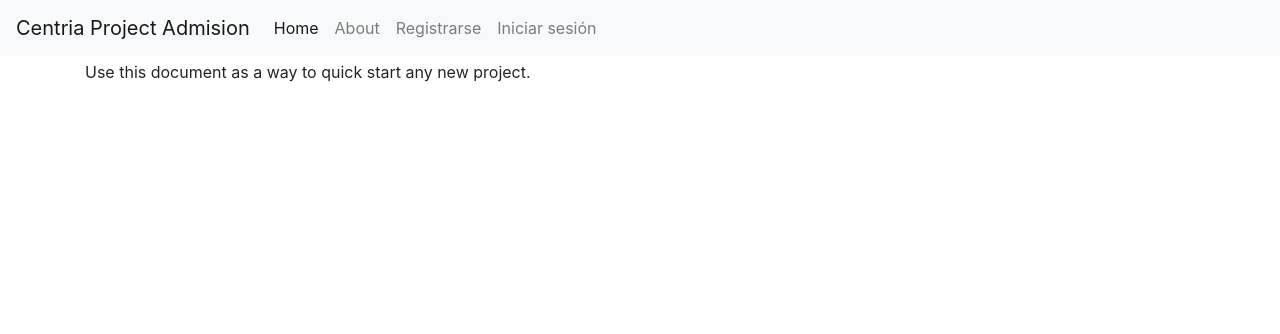
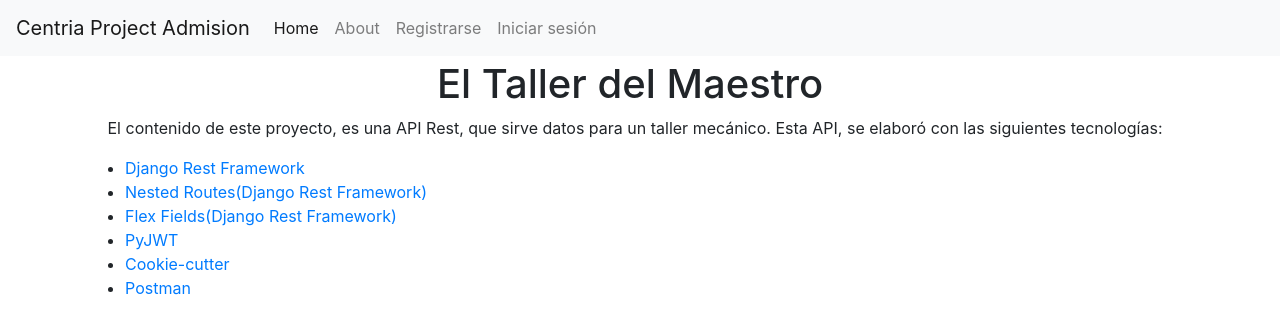
Before and after one commit to Mr-EduarDev/Centria-Project-Admision, a Django app: page /about/ in a window 1280 px wide. Shown: the top 334 px of the page. Run offline with Django 3.2, Linux system fonts and the light colour scheme; some libraries are stand-ins or nearby versions.

```diff
--- a/centria_project_admision/static/css/project.css
+++ b/centria_project_admision/static/css/project.css
@@ -1,5 +1,4 @@
 /* These styles are generated from project.scss. */
-
 .alert-debug {
   color: black;
   background-color: white;
--- a/centria_project_admision/templates/base.html
+++ b/centria_project_admision/templates/base.html
@@ -83,7 +83,32 @@
       {% endif %}
 
       {% block content %}
-        <p>Use this document as a way to quick start any new project.</p>
+
+      <h1>&nbsp;&nbsp;&nbsp;&nbsp;&nbsp;&nbsp;&nbsp;&nbsp;&nbsp;&nbsp;&nbsp;&nbsp;&nbsp;&nbsp;&nbsp;&nbsp;&nbsp;&nbsp;&nbsp;&nbsp;&nbsp;&nbsp;&nbsp;&nbsp;
+        &nbsp;&nbsp;&nbsp;&nbsp;&nbsp;&nbsp;&nbsp;&nbsp;El Taller del Maestro</h1>
+        <p> &nbsp;&nbsp;&nbsp;&nbsp; El contenido de este proyecto, es una API Rest, que sirve datos para un taller
+          mecánico. Esta API, se elaboró con las siguientes tecnologías:</p>
+        <ul>
+          <li>
+            <a href="https://www.django-rest-framework.org/"> Django Rest Framework</a>
+          </li>
+           <li>
+            <a href="https://github.com/alanjds/drf-nested-routers"> Nested Routes(Django Rest Framework)</a>
+          </li>
+           <li>
+            <a href="https://github.com/rsinger86/drf-flex-fields"> Flex Fields(Django Rest Framework)</a>
+          </li>
+          <li>
+            <a href="https://pyjwt.readthedocs.io/en/latest/"> PyJWT</a>
+          </li>
+          <li>
+            <a href="https://github.com/pydanny/cookiecutter-django"> Cookie-cutter</a>
+          </li>
+          <li>
+            <a href="https://www.postman.com/"> Postman</a>
+          </li>
+
+        </ul>
       {% endblock content %}
 
     </div> <!-- /container -->
```
Also changed, not shown: 3 other files.
